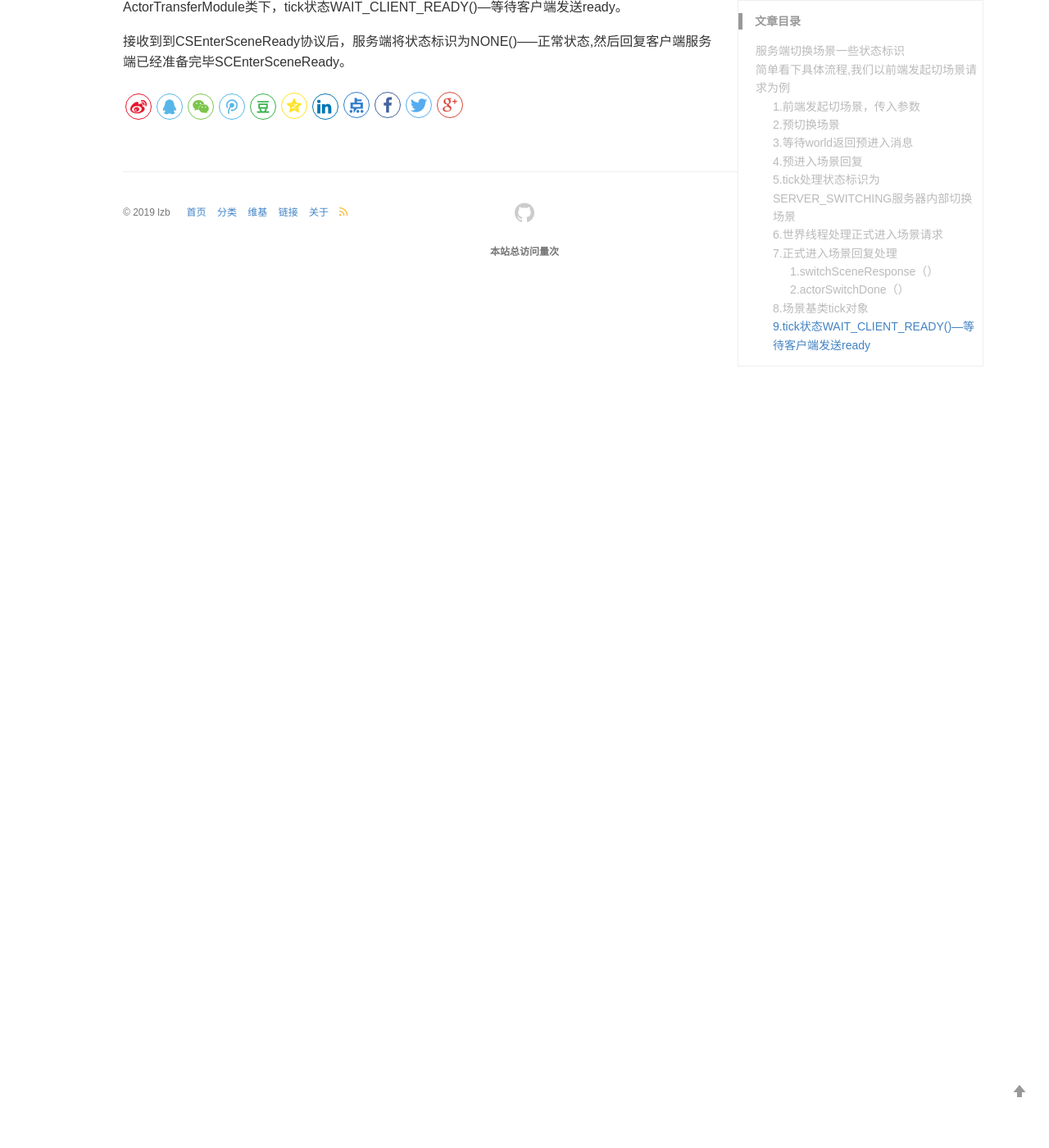
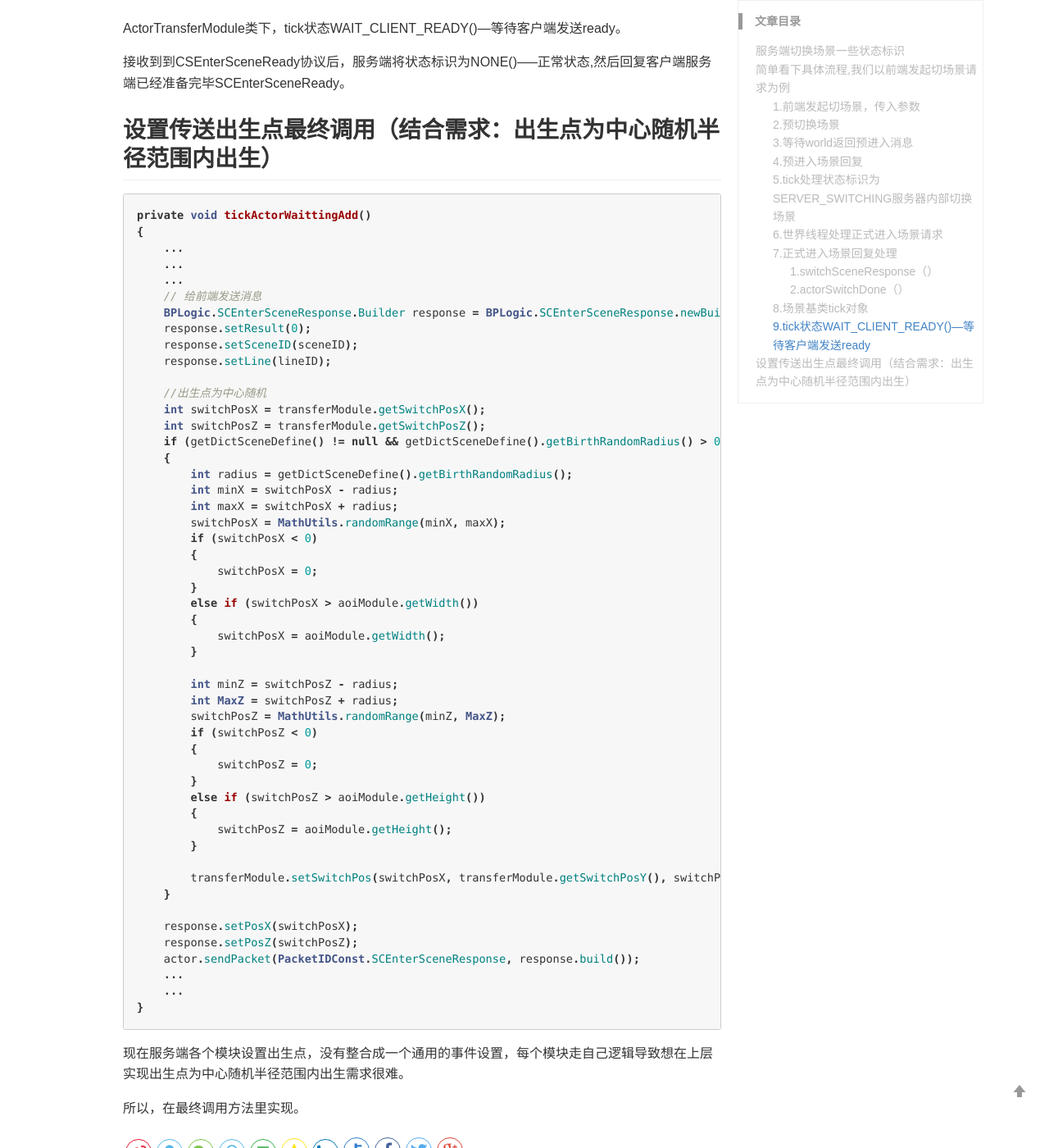
Before and after one commit to lizb0907/lizb0907.github.io, a Jekyll site: the page built from _posts/mmo-game/2018-08-28-TransferModule.md, in a window 1280 px wide and 1400 px high, scrolled down 10451 px. Shown: the whole window at 82% size. Built offline with Jekyll 4.4.1, drawn with Linux system fonts in a browser that asks for light colours; comment, search, counter and statistics services are not loaded; some of the changed text lies outside the part shown.

Commit message:
update transfer mmo-game

````diff
--- a/_posts/mmo-game/2018-08-28-TransferModule.md
+++ b/_posts/mmo-game/2018-08-28-TransferModule.md
@@ -490,3 +490,63 @@ public void handleEnterSceneReady(BPLogic.CSEnterSceneReady message, Actor actor
 ActorTransferModule类下，tick状态WAIT_CLIENT_READY()---等待客户端发送ready。
 
 接收到到CSEnterSceneReady协议后，服务端将状态标识为NONE()-----正常状态,然后回复客户端服务端已经准备完毕SCEnterSceneReady。
+
+
+## 设置传送出生点最终调用（结合需求：出生点为中心随机半径范围内出生）
+
+```java
+private void tickActorWaittingAdd()
+{
+    ...
+    ...
+    ...
+    // 给前端发送消息
+    BPLogic.SCEnterSceneResponse.Builder response = BPLogic.SCEnterSceneResponse.newBuilder();
+    response.setResult(0);
+    response.setSceneID(sceneID);
+    response.setLine(lineID);
+
+    //出生点为中心随机
+    int switchPosX = transferModule.getSwitchPosX();
+    int switchPosZ = transferModule.getSwitchPosZ();
+    if (getDictSceneDefine() != null && getDictSceneDefine().getBirthRandomRadius() > 0)
+    {
+        int radius = getDictSceneDefine().getBirthRandomRadius();
+        int minX = switchPosX - radius;
+        int maxX = switchPosX + radius;
+        switchPosX = MathUtils.randomRange(minX, maxX);
+        if (switchPosX < 0)
+        {
+            switchPosX = 0;
+        }
+        else if (switchPosX > aoiModule.getWidth())
+        {
+            switchPosX = aoiModule.getWidth();
+        }
+
+        int minZ = switchPosZ - radius;
+        int MaxZ = switchPosZ + radius;
+        switchPosZ = MathUtils.randomRange(minZ, MaxZ);
+        if (switchPosZ < 0)
+        {
+            switchPosZ = 0;
+        }
+        else if (switchPosZ > aoiModule.getHeight())
+        {
+            switchPosZ = aoiModule.getHeight();
+        }
+
+        transferModule.setSwitchPos(switchPosX, transferModule.getSwitchPosY(), switchPosZ);
+    }
+
+    response.setPosX(switchPosX);
+    response.setPosZ(switchPosZ);
+    actor.sendPacket(PacketIDConst.SCEnterSceneResponse, response.build());
+    ...
+    ...
+}
+```
+
+现在服务端各个模块设置出生点，没有整合成一个通用的事件设置，每个模块走自己逻辑导致想在上层实现出生点为中心随机半径范围内出生需求很难。
+
+所以，在最终调用方法里实现。
````
